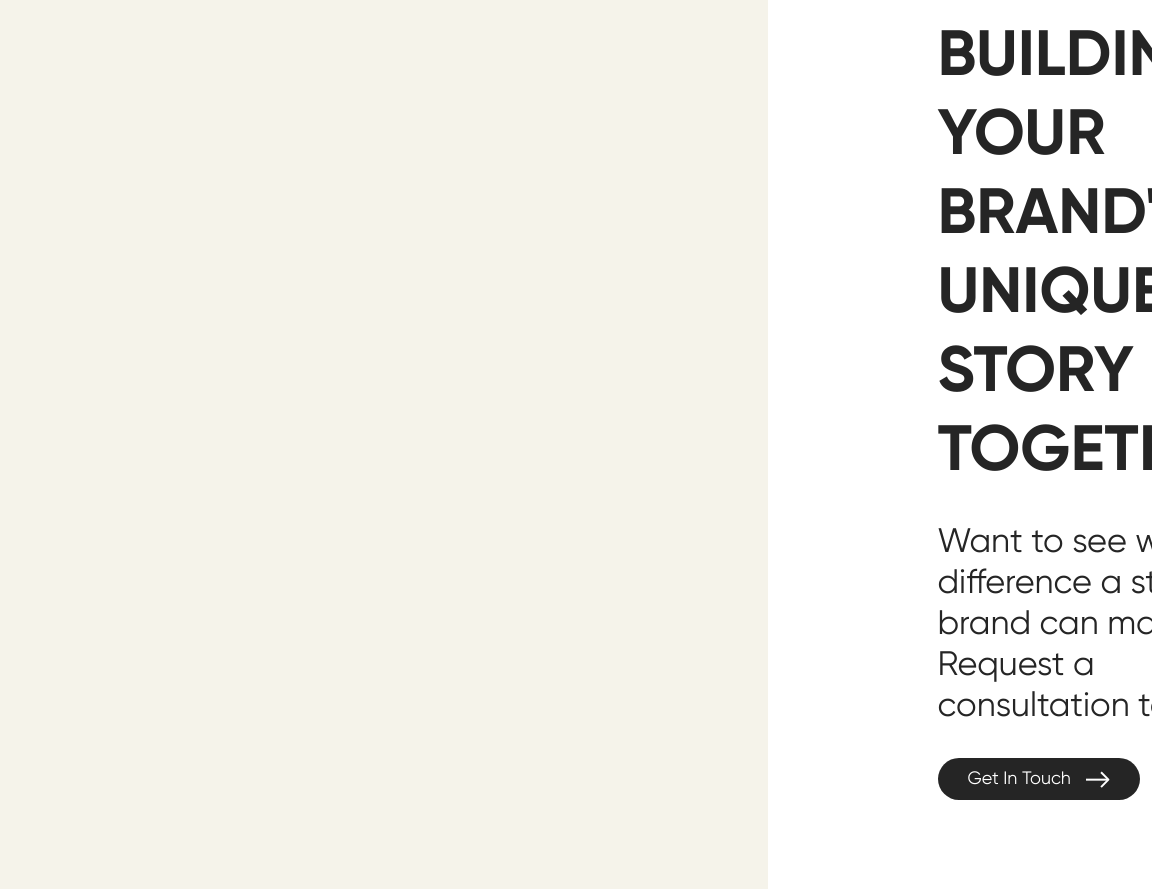
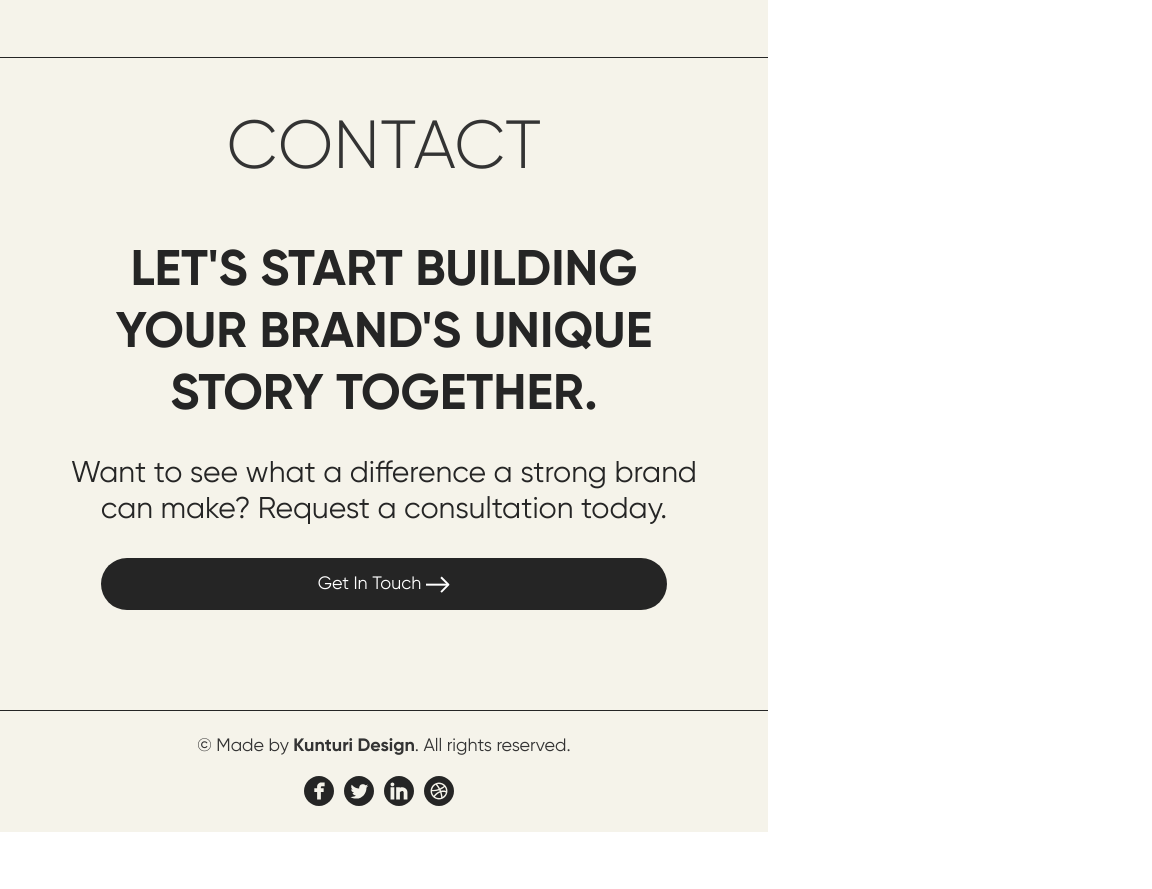
Before and after one commit to ZHENIA-OLIFIRENKO/step-project-Digital-Design, a website: page src/index.html in a window 768 px wide. Shown: the part 11111-12000 px from the top of the page, 1152 px wide, since content can reach past the window. After the commit the page ends 11943 px from the top, so only its background shows below. Drawn offline with nearby package versions, Linux system fonts and the light colour scheme; files that its build step writes are made by us from their sources; files whose address does not match are found by name.

Commit message:
added adaptive to contact and footer

```diff
--- a/src/scss/main.scss
+++ b/src/scss/main.scss
@@ -490,6 +490,7 @@ main {
     justify-content: center;
     align-items: center;
     flex-direction: column;
+    border-top: 1px #252525 solid;
 
     &__h2 {
       color: #252525;
@@ -635,16 +636,14 @@ main {
     }
     &__button {
       display: flex;
-      padding: 10px 30px;
-      justify-content: flex-end;
+      padding: 15px 30px;
+      justify-content: center;
       align-items: center;
-      gap: 10px;
       border-radius: 50px;
       background: #252525;
       color: #FFF;
       font-family: Gilroy;
       font-size: 18px;
-      font-weight: 400;
       text-transform: capitalize;
       transition: background 0.3s, color 0.3s;
     }
@@ -906,10 +905,12 @@ align-self: stretch;
 &__head-text {
     color: #333;
     font-family: "Gilroy-Bold";
+    width: 90%;
     font-size: 40px;
     font-weight: 800;
 }
 &__content-text {
+    width: 90%;
     color: #000;
     font-family: Inter;
     font-size: 20px;
@@ -939,7 +940,7 @@ align-self: stretch;
 .captivating::after,
 .dianne::after {
     content: "";
-    width: 870px;
+    width: 90%;
     height: 1px;
     background-color: #252525;
 }
@@ -949,6 +950,48 @@ align-self: stretch;
   flex-direction: column;
   margin-left: 20px;
   margin-top: 10px;
+}
+
+// Contact
+
+.contact {
+  display: flex;
+  flex-direction: column;
+  justify-content: center;
+  align-items: center;
+
+  &__h2 {
+      font-family: "Gilroy-Light";
+      font-size: 150px;
+  }
+}
+
+.contact-content {
+  display: flex;
+  flex-direction: column;
+  justify-content: center;
+  align-items: center;
+  margin-top: -100px;
+
+  &__head {
+    text-align: center;
+  }
+  &__content {
+    text-align: center;
+  }
+  &__button {
+    display: flex;
+    padding: 15px 30px;
+    justify-content: center;
+    align-items: center;
+    border-radius: 50px;
+    background: #252525;
+    color: #FFF;
+    font-family: Gilroy;
+    font-size: 18px;
+    text-transform: capitalize;
+    transition: background 0.3s, color 0.3s;
+  }
 }
 }
 
@@ -1201,4 +1244,63 @@ align-self: stretch;
   margin-left: 20px;
   margin-top: 10px;
 }
+
+// Contact
+
+.contact {
+  display: flex;
+  flex-direction: column;
+  justify-content: center;
+  align-items: center;
+
+  &__h2 {
+      font-family: "Gilroy-Light";
+      font-size: 68px;
+  }
 }
+
+.contact-content {
+  display: flex;
+  flex-direction: column;
+  justify-content: center;
+  align-items: center;
+  margin-top: -100px;
+
+  &__head {
+    text-align: center;
+    font-size: 50px;
+  }
+  &__content {
+    text-align: center;
+    font-size: 30px;
+  }
+  &__button {
+    display: flex;
+    padding: 15px 30px;
+    width: 90%;
+    justify-content: center;
+    align-items: center;
+    border-radius: 50px;
+    background: #252525;
+    color: #FFF;
+    font-family: Gilroy;
+    font-size: 18px;
+    text-transform: capitalize;
+    transition: background 0.3s, color 0.3s;
+  }
+}
+
+// Footer
+
+footer {
+  display: flex;
+  flex-direction: column;
+  justify-content: center;
+  align-items: center;
+}
+
+.footer-img {
+  margin: -5px 0 20px 0;
+}
+
+}
```
Also changed, not shown: dist/css/main.css.
